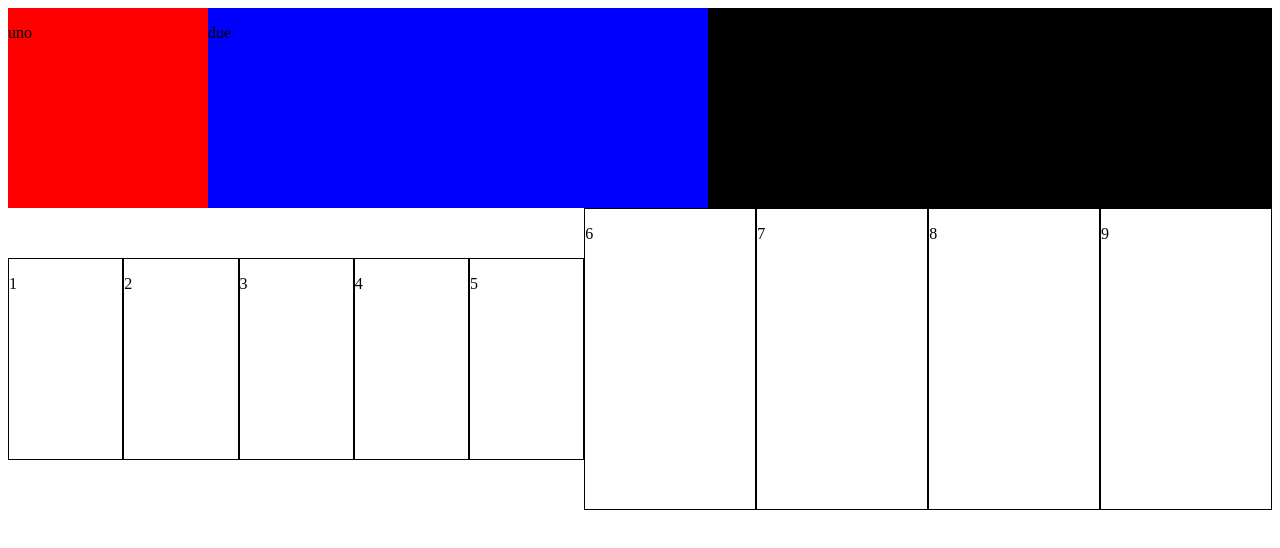
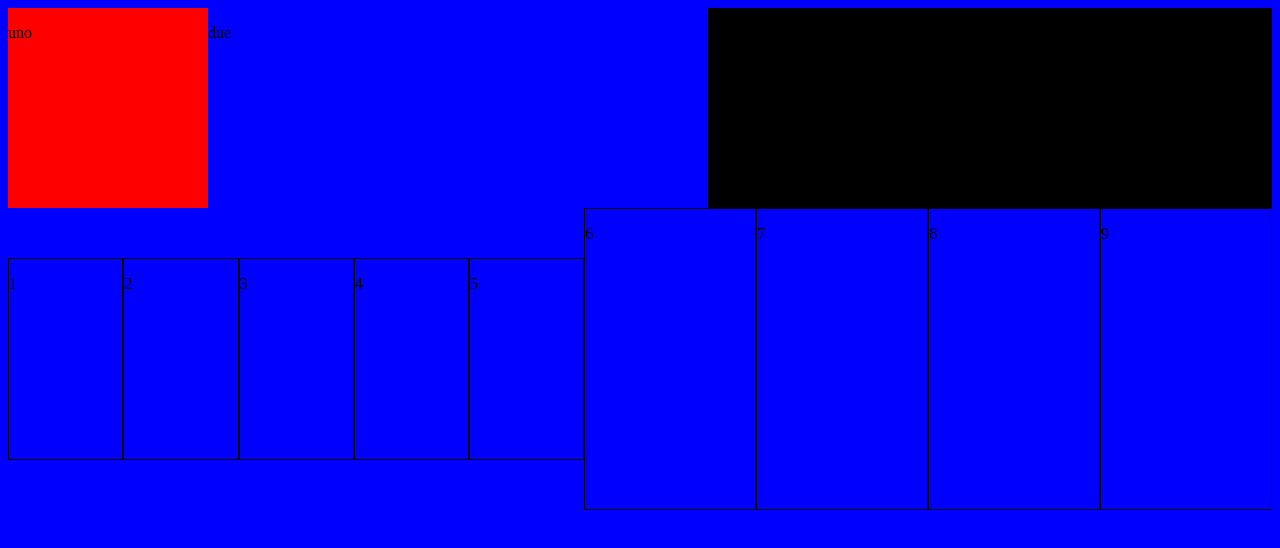
Before and after one commit to sabrinabarzoni/miaesercizi, a plain HTML site: page index8.html in a window 1280 px wide. Drawn offline with Linux system fonts and the light colour scheme.

Commit message:
media query

```diff
--- a/style4.css
+++ b/style4.css
@@ -53,3 +53,10 @@ height: 300px;
     width: 200px;
     height: 200px;
 }
+
+@media  only screen and (min-width: 768px) {
+ body {
+    background-color: blue;
+ }
+
+}
```
